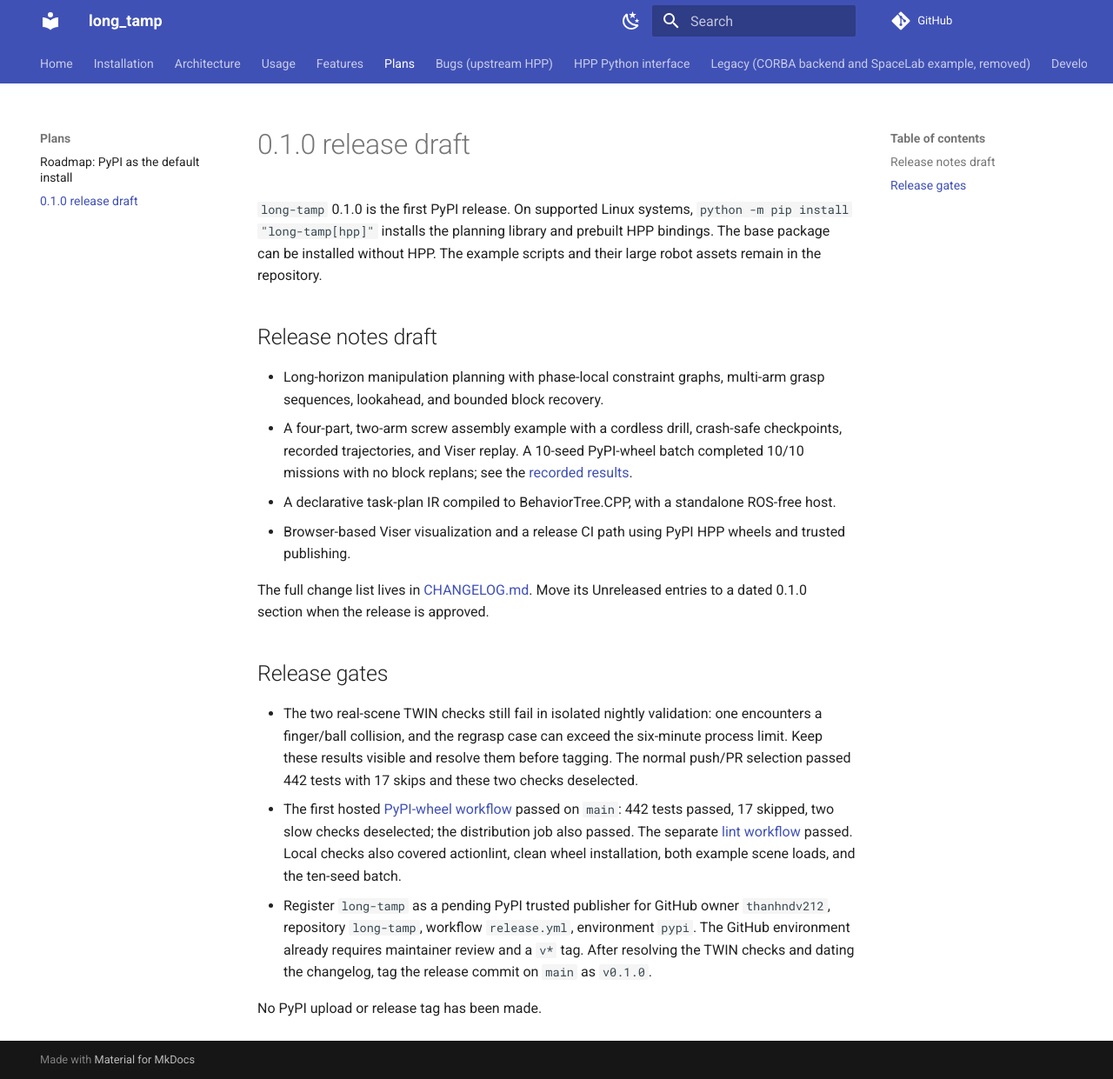
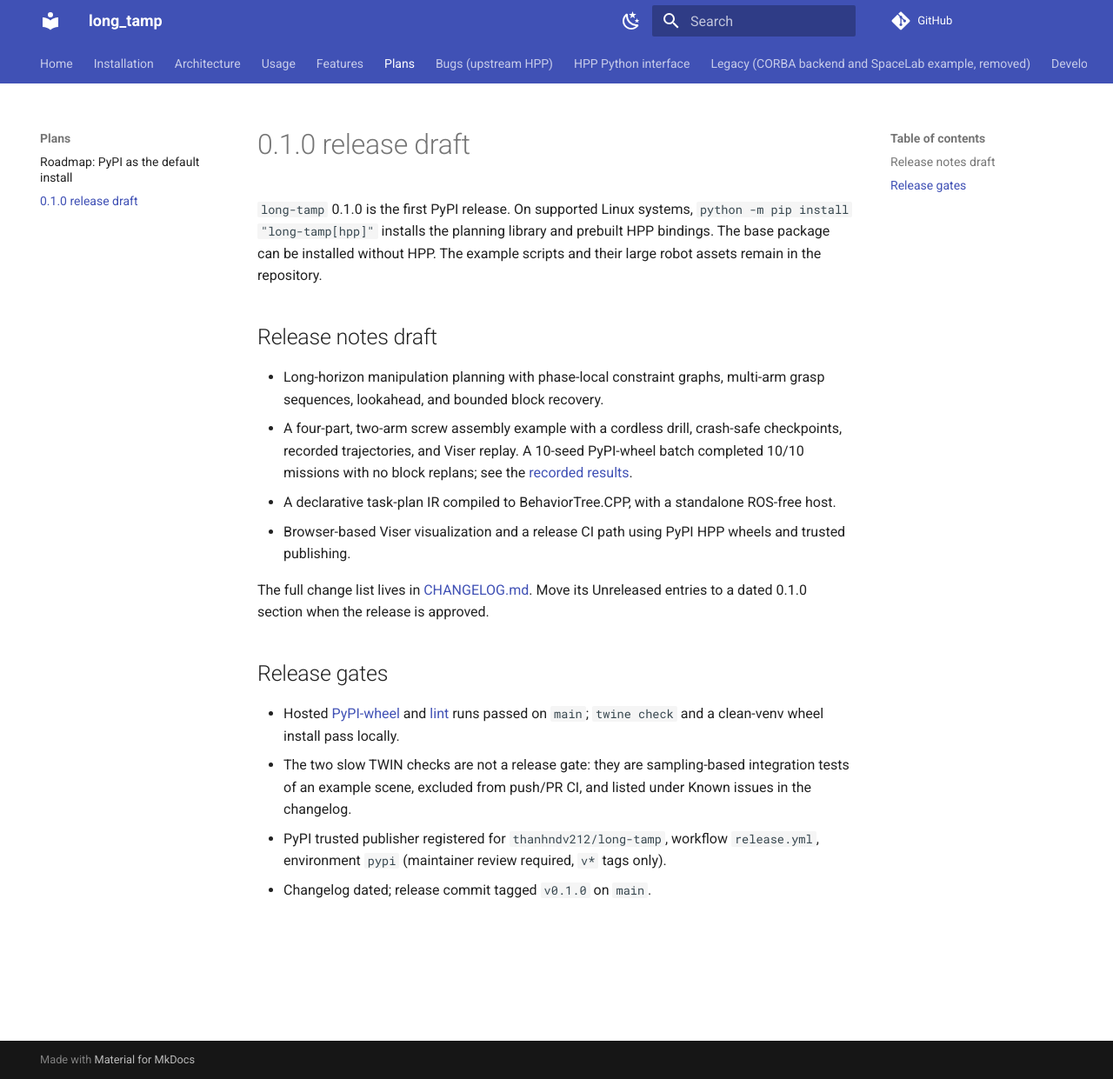
Before and after one commit to thanhndv212/long-tamp, an MkDocs documentation site: the page built from docs/plans/release-0.1.0.md, in a window 1280 px wide and 1241 px high. Shown: the whole window at 87% size. Built offline with MkDocs 1.6.1 and Material for MkDocs 9.7.7, drawn with Linux system fonts in a browser that asks for light colours; comment, search, counter and statistics services are not loaded.

Commit message:
chore(release): date the 0.1.0 changelog
Move Unreleased entries into the 0.1.0 section, record the TWIN checks as a
known issue rather than a release gate, and mark the release as tagged in the
plan and roadmap.

```diff
--- a/docs/plans/release-0.1.0.md
+++ b/docs/plans/release-0.1.0.md
@@ -23,21 +23,12 @@ Unreleased entries to a dated 0.1.0 section when the release is approved.
 
 ## Release gates
 
-- The two real-scene TWIN checks still fail in isolated nightly validation:
-  one encounters a finger/ball collision, and the regrasp case can exceed
-  the six-minute process limit. Keep these results visible and resolve them
-  before tagging. The normal push/PR selection passed 442 tests with 17
-  skips and these two checks deselected.
-- The first hosted [PyPI-wheel workflow](https://github.com/thanhndv212/long-tamp/actions/runs/36264650383)
-  passed on `main`: 442 tests passed, 17 skipped, two slow checks deselected;
-  the distribution job also passed. The separate
-  [lint workflow](https://github.com/thanhndv212/long-tamp/actions/runs/36264650392)
-  passed. Local checks also covered actionlint, clean wheel installation, both
-  example scene loads, and the ten-seed batch.
-- Register `long-tamp` as a pending PyPI trusted publisher for GitHub owner
-  `thanhndv212`, repository `long-tamp`, workflow `release.yml`, environment
-  `pypi`. The GitHub environment already requires maintainer review and a `v*`
-  tag. After resolving the TWIN checks and dating the changelog, tag the release
-  commit on `main` as `v0.1.0`.
-
-No PyPI upload or release tag has been made.
+- Hosted [PyPI-wheel](https://github.com/thanhndv212/long-tamp/actions/runs/36264650383)
+  and [lint](https://github.com/thanhndv212/long-tamp/actions/runs/36264650392) runs
+  passed on `main`; `twine check` and a clean-venv wheel install pass locally.
+- The two slow TWIN checks are not a release gate: they are sampling-based
+  integration tests of an example scene, excluded from push/PR CI, and listed
+  under Known issues in the changelog.
+- PyPI trusted publisher registered for `thanhndv212/long-tamp`, workflow
+  `release.yml`, environment `pypi` (maintainer review required, `v*` tags only).
+- Changelog dated; release commit tagged `v0.1.0` on `main`.
```
Also changed, not shown: .claude/skills/dev-maintain-release-workflow/SKILL.md (+1 -1 lines), CHANGELOG.md (+21 -3 lines), docs/plans/pypi-install-roadmap.md (+1 -1 lines).
